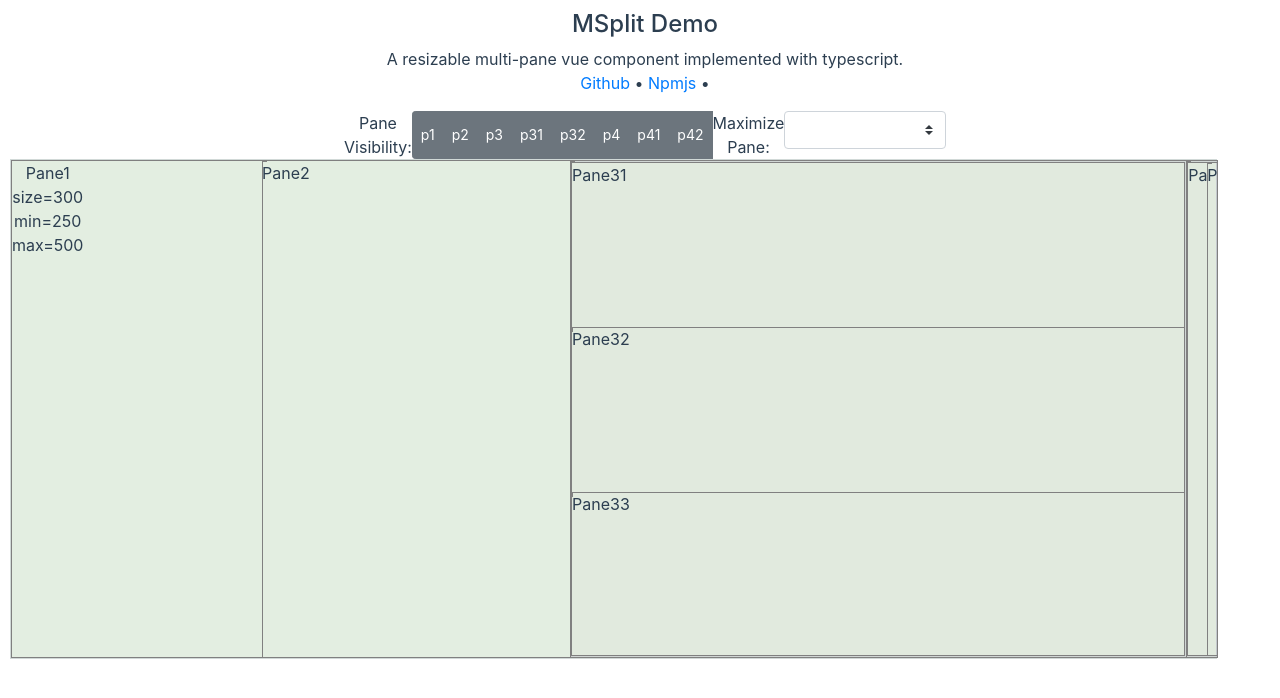
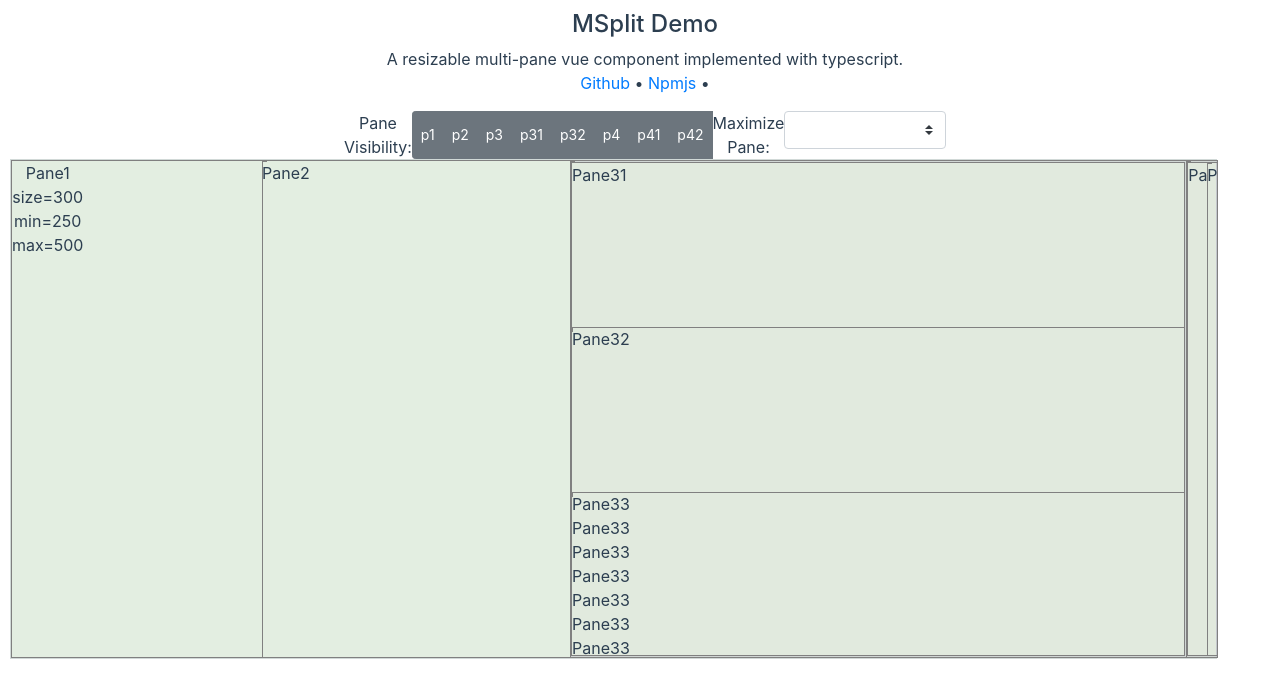
Before and after one commit to jianwu/msplit, a Vue app: page / in a window 1280 px wide. Shown: the top 698 px of the page. Built offline with nearby package versions, Linux system fonts and the light colour scheme.

Commit message:
Add back overflow: auto for msp-pane, not sure why it was removed which cause some frame not scrollable

```diff
--- a/src/components/MSplit.vue
+++ b/src/components/MSplit.vue
@@ -164,7 +164,7 @@ export default class MSplit extends Vue {
   box-sizing: border-box;
   border-collapse: collapse;
   display: flex;
-  /* overflow: auto; */
+  overflow: auto;
 }
 
 .msp-handle {
--- a/src/components/MSplitTest.vue
+++ b/src/components/MSplitTest.vue
@@ -28,7 +28,7 @@
       <msplit :vertical='true' slot="p3" :grow='20' :show='s3' :maxPane='maxPane'>
         <div slot="p31" :show='s31'> Pane31 </div>
         <div slot="p32" :show='s32'> Pane32 </div>
-        <div slot="p33">Pane33 </div>
+        <div slot="p33">Pane33<br/>Pane33<br/>Pane33<br/>Pane33<br/>Pane33<br/>Pane33<br/>Pane33<br/>Pane33<br/>Pane33<br/>Pane33<br/>Pane33<br/>Pane33<br/></div>
       </msplit>
       <msplit slot="p4" :size='200' :show='s4' :maxPane='maxPane'>
         <div slot="p41" :show='s41' :grow=2 class="p41"> Pane41 Pane41  Pane41  Pane41  Pane41  Pane41  Pane41  Pane41  Pane41  Pane41  </div>
```
